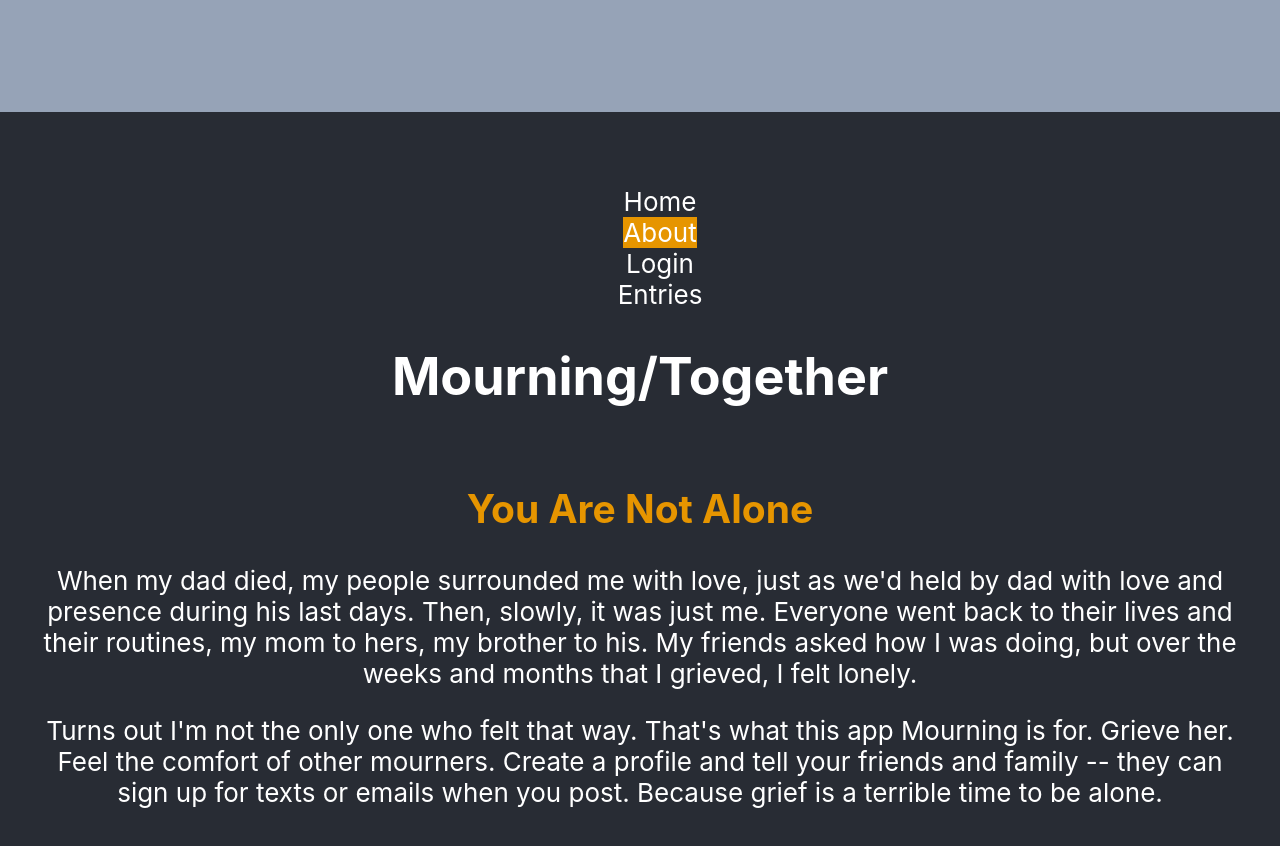
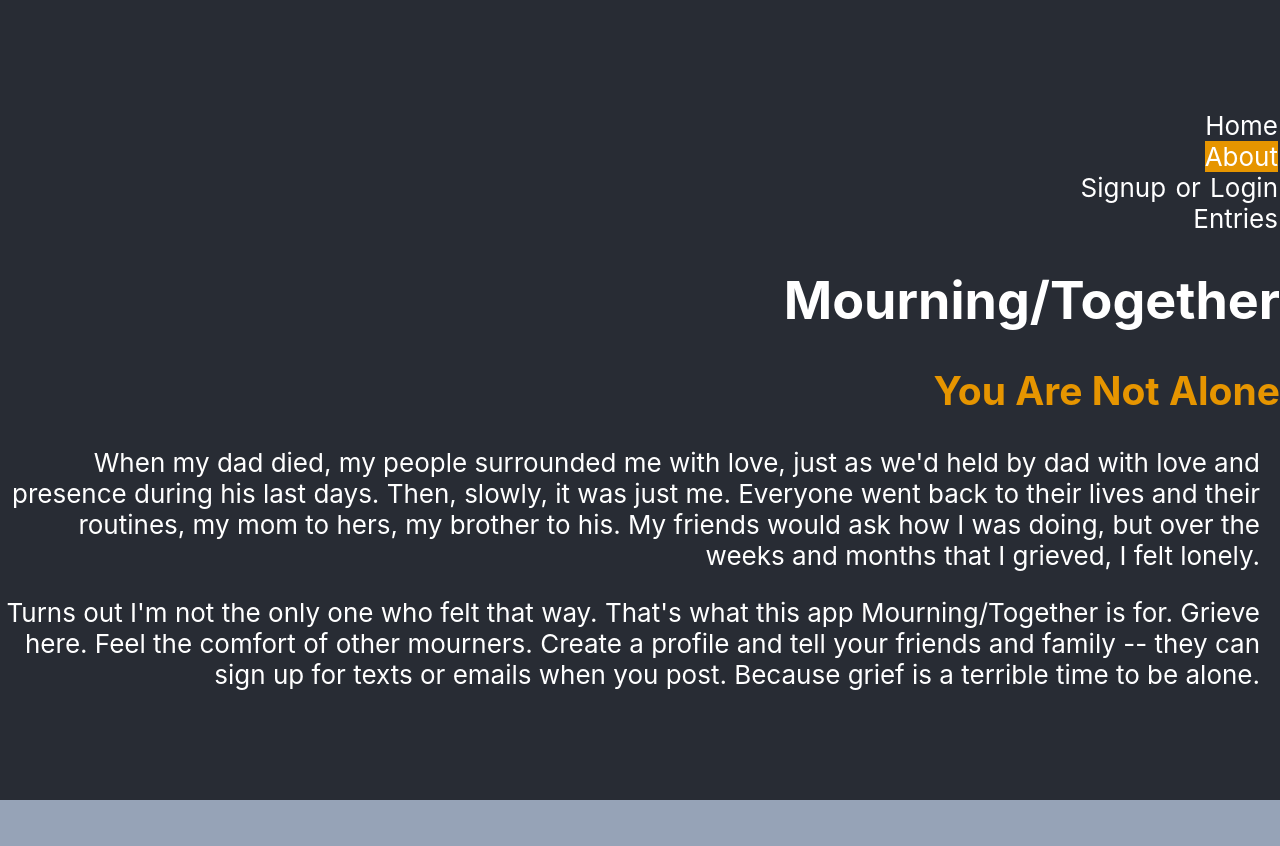
Before and after one commit to MiriamPeskowitz/testFinalRailsApi, a React (Create React App) app in the folder client/: page /about in a window 1280 px wide. Shown: the top 846 px of the page. After the commit the page ends 800 px from the top, so only its background shows below. Built offline with nearby package versions, Linux system fonts and the light colour scheme.

Commit message:
begins Users container, adds route for signup

```diff
--- a/client/src/App.css
+++ b/client/src/App.css
@@ -1,5 +1,5 @@
 .App {
-  text-align: center;
+  text-align: right;
 }
 
 .App-header {
@@ -16,3 +16,7 @@
 .App-link {
   color: #61dafb;
 }
+
+p {
+  margin-right: 20px;
+}
--- a/client/src/App.js
+++ b/client/src/App.js
@@ -2,7 +2,7 @@ import React, { Component } from 'react';
 import './App.css';
 import AppRouter from './routes';
 import Content from './containers/Content';
-// import Home from './components/Home';
+// import Users from './components/Users';
 
 class App extends Component {
   //componentDidMount() {}
@@ -24,6 +24,7 @@ class App extends Component {
 };
 
 export default App;
+
 // //this was for the simple setup -- to make sure everything was wired correctly -- move to
 // const mapStateToProps = (state) => ({
 //     ...state
--- a/client/src/components/About.js
+++ b/client/src/components/About.js
@@ -1,11 +1,6 @@
 //Can I take the content from here and put it in the backend, api it? Or just leave it here?
 
 import React from 'react';
-
-const about = {
-  padding: '10px',
-  margin: '20px'
-}
 
 const color = {
   color: '#e69500'
@@ -14,10 +9,10 @@ const color = {
 class About extends React.Component {
   render() {
     return (
-      <div style={about}>
+      <div >
         <h2 style={color}>You Are Not Alone</h2>
-        <p>When my dad died, my people surrounded me with love, just as we'd held by dad with love and presence during his last days. Then, slowly, it was just me. Everyone went back to their lives and their routines, my mom to hers, my brother to his. My friends asked how I was doing, but over the weeks and months that I grieved, I felt lonely.</p>
-        <p>Turns out I'm not the only one who felt that way. That's what this app Mourning is for. Grieve her. Feel the comfort of other mourners. Create a profile and tell your friends and family -- they can sign up for texts or emails when you post. Because grief is a terrible time to be alone.</p>
+        <p>When my dad died, my people surrounded me with love, just as we'd held by dad with love and presence during his last days. Then, slowly, it was just me. Everyone went back to their lives and their routines, my mom to hers, my brother to his. My friends would ask how I was doing, but over the weeks and months that I grieved, I felt lonely.</p>
+        <p>Turns out I'm not the only one who felt that way. That's what this app Mourning/Together is for. Grieve here. Feel the comfort of other mourners. Create a profile and tell your friends and family -- they can sign up for texts or emails when you post. Because grief is a terrible time to be alone.</p>
       </div>
     )
   };
--- a/client/src/components/AllEntries.js
+++ b/client/src/components/AllEntries.js
@@ -5,7 +5,7 @@ import React, { Component } from 'react';
 import Entry from './Entry';
 
  const red = {
-    color: 'IndianRed'
+    color: '#cd5c5c'
   }
 
 class AllEntries extends Component {
@@ -15,7 +15,7 @@ class AllEntries extends Component {
 
     const { entries } = this.props;
 
-    const entriesList = () => {
+    const entriesList = (entries) => {
       entries.map(entry => {
         return (
           <Entry
--- a/client/src/components/Signup.js
+++ b/client/src/components/Signup.js
@@ -0,0 +1,26 @@
+import React from 'react';
+
+const violet = {color: 'violet'};
+
+const Login = () =>
+  <form>
+    <h2 style={violet}>Signup</h2>
+    <div>
+      <input type="text" name="username" placeholder="pick a username" />
+
+  {/*    <label htmlFor="username">Username</label>*/}
+    </div>
+
+    <div>
+      <input type="password" name="password" placeholder="password" />
+     {/* <label htmlFor="password">Password</label>*/}
+    </div>
+    <div>
+      <input type="password" name="confirm-password" placeholder="confirmpassword" />
+     {/* <label htmlFor="password">Password</label>*/}
+    </div>
+
+    <input type="submit" value="login" />
+  </form>
+
+export default Login;
--- a/client/src/components/login.js
+++ b/client/src/components/login.js
@@ -1,5 +1,5 @@
 import React from 'react';
-
+//add if !user
 const violet = {color: 'violet'};
 
 const Login = () =>
@@ -7,13 +7,13 @@ const Login = () =>
   <form>
     <h2 style={violet}>Login</h2>
     <div>
-      <input type="text" name="username" placeholder="your name" />
+      <input type="text" name="username" placeholder="your username" />
 
-      <label htmlFor="username">Username</label>
+  {/*    <label htmlFor="username">Username</label>*/}
     </div>
     <div>
       <input type="password" name="password" placeholder="your password" />
-      <label htmlFor="password">Password</label>
+    {/*  <label htmlFor="password">Password</label>*/}
     </div>
     <input type="submit" value="login" />
   </form>
--- a/client/src/containers/Content.js
+++ b/client/src/containers/Content.js
@@ -1,11 +1,12 @@
+//fetch data here, since the container is the smart component
+
+
 import React, { Component } from 'react';
 import { connect } from 'react-redux';
 import  { fetchAllEntries } from '../actions/entriesActions';
 import Home from '../components/Home';
 import AllEntries from '../components/AllEntries';
-
-
-
+import About from '../components/About';
 class Content extends Component {
 
   componentWillMount() {
@@ -17,6 +18,7 @@ class Content extends Component {
     return (
       <div>
         <Home />
+        <About />
         <AllEntries />
       </div>
     )
@@ -37,6 +39,6 @@ export default connect(mapStateToProps, mapDispatchToProps)(Content);
 
 
 
-//component: has a form to enter data Name, Email, Entry.title, Entry.content,
+
 
 //right now, just bring all the entries in, possible to add user: state.user.current, if I require login.
--- a/client/src/index.css
+++ b/client/src/index.css
@@ -1,5 +1,6 @@
 body {
   margin: 0;
+  /*margin-right: 20px;*/
   padding: 0;
   font-family: -apple-system, BlinkMacSystemFont, "Segoe UI", "Roboto", "Oxygen",
     "Ubuntu", "Cantarell", "Fira Sans", "Droid Sans", "Helvetica Neue",
@@ -8,11 +9,11 @@ body {
   -moz-osx-font-smoothing: grayscale;
   background-color: #96a3b7;
 }
-
+/*
 .App {
   margin-top: 7em;
 
-}
+}*/
 code {
   font-family: source-code-pro, Menlo, Monaco, Consolas, "Courier New",
     monospace;
--- a/client/src/routes.js
+++ b/client/src/routes.js
@@ -7,12 +7,13 @@ import Home from './components/Home';
 import About from './components/About';
 import AllEntries from './components/AllEntries';
 import Login from './components/Login';
+import Signup from './components/Signup';
 
 
 const link = {
   width: '100px',
   padding: '0px',
-  margin: '0 0px 0px',
+  margin: '2px 2px 2px',
   textDecoration: 'none',
   color: 'white'
 }
@@ -47,6 +48,11 @@ function AppRouter() {
 
             <li>
               <NavLink
+                to="/signup"
+                exact
+                style={link}
+                activeStyle={{background: 'violet'}}
+                >Signup</NavLink> or <NavLink
                 to="/login"
                 exact
                 style={link}
@@ -59,7 +65,8 @@ function AppRouter() {
                 to="/entries"
                 exact
                 style={link}
-                activeStyle={{background: 'IndianRed'}}
+                activeStyle={{background: '#cd5c5c'}}
+
               >Entries</NavLink>
             </li>
 
@@ -70,10 +77,13 @@ function AppRouter() {
         <Route exact path='/entries' component={AllEntries} />
         <Route exact path='/about' component={About} />
         <Route exact path='/login' component={Login} />
-            {/*<Route exact path='/signup' component={Signup} />*/}
+        <Route exact path='/signup' component={Signup} />
+        {/*add find, and add NavLink for find a user /search */}
       </div>
     </Router>
 
   )
 }
 export default AppRouter
+
+// add     //add onClick -- // to NavLink for entries, that calls somewhere?
```
Also changed, not shown: client/src/containers/Users.js (renamed from client/src/containers/Navbar.js, +37 -0 lines), client/src/components/NewEntry.js (added).
